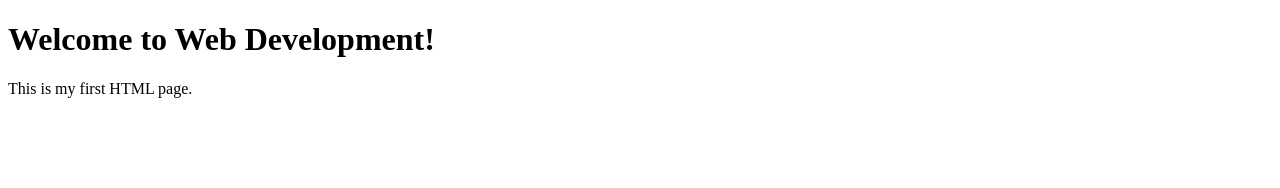
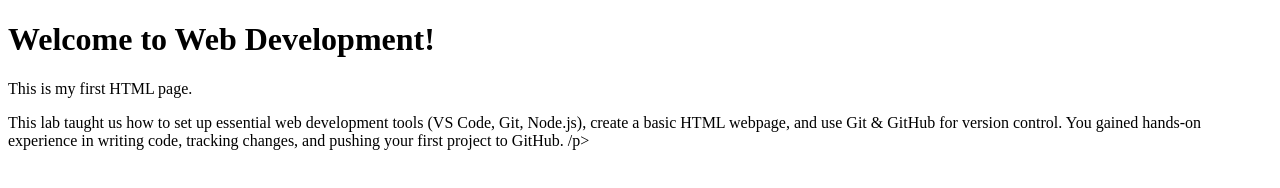
Before and after one commit to sampa101/honest-web-dev-lab, a plain HTML site: page index.html in a window 1280 px wide. Drawn offline with Linux system fonts and the light colour scheme.

Commit message:
Update index.html

```diff
--- a/index.html
+++ b/index.html
@@ -9,5 +9,7 @@ initial-scale=1.0">
 <body>
 <h1>Welcome to Web Development!</h1>
 <p>This is my first HTML page.</p>
+ <p>This lab taught us how to set up essential web development tools (VS Code, Git, Node.js), create a basic HTML webpage, and use Git & GitHub for version control. You gained hands-on experience in writing code, tracking changes, and pushing your first project to GitHub.
+/p>
 </body>
 </html>
```
